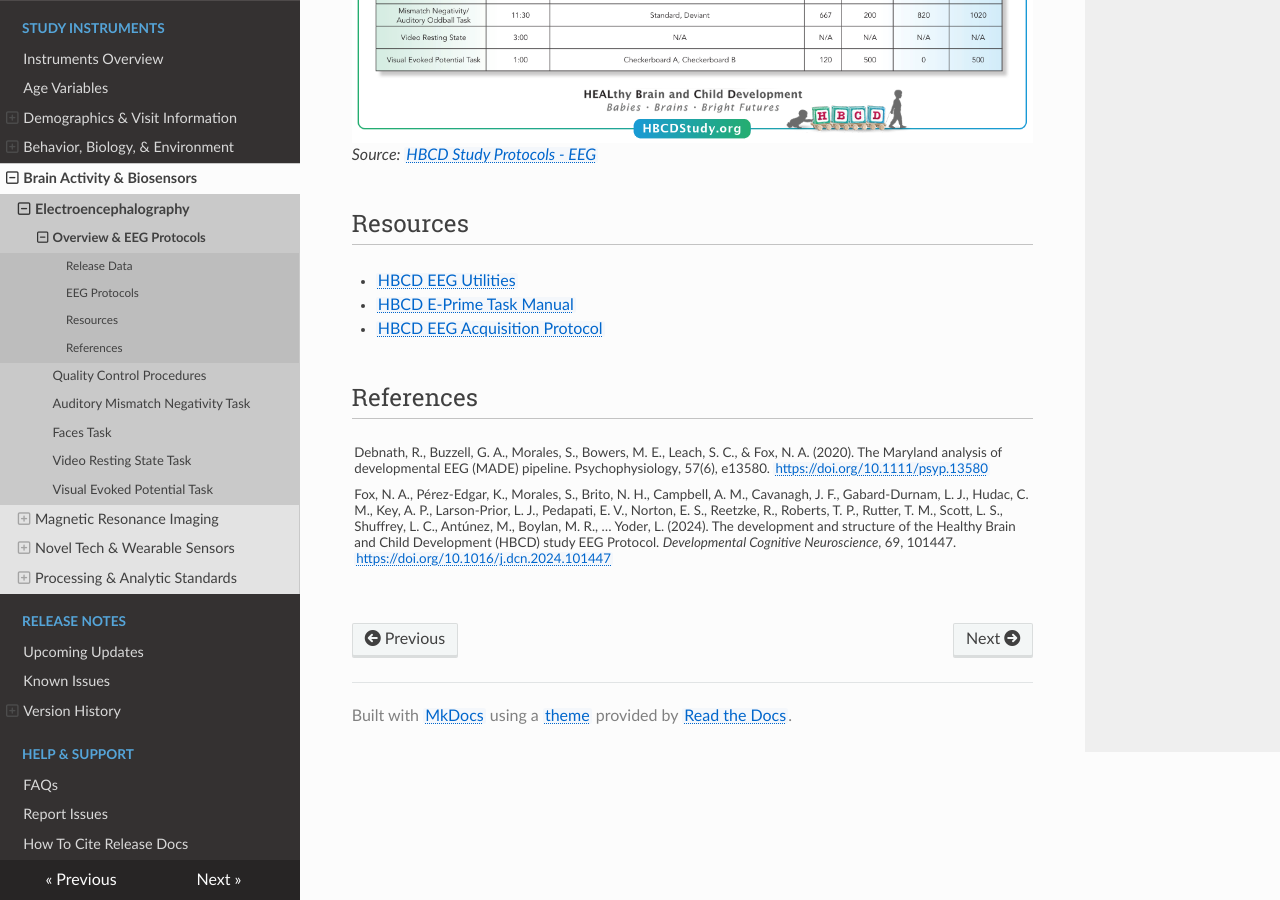
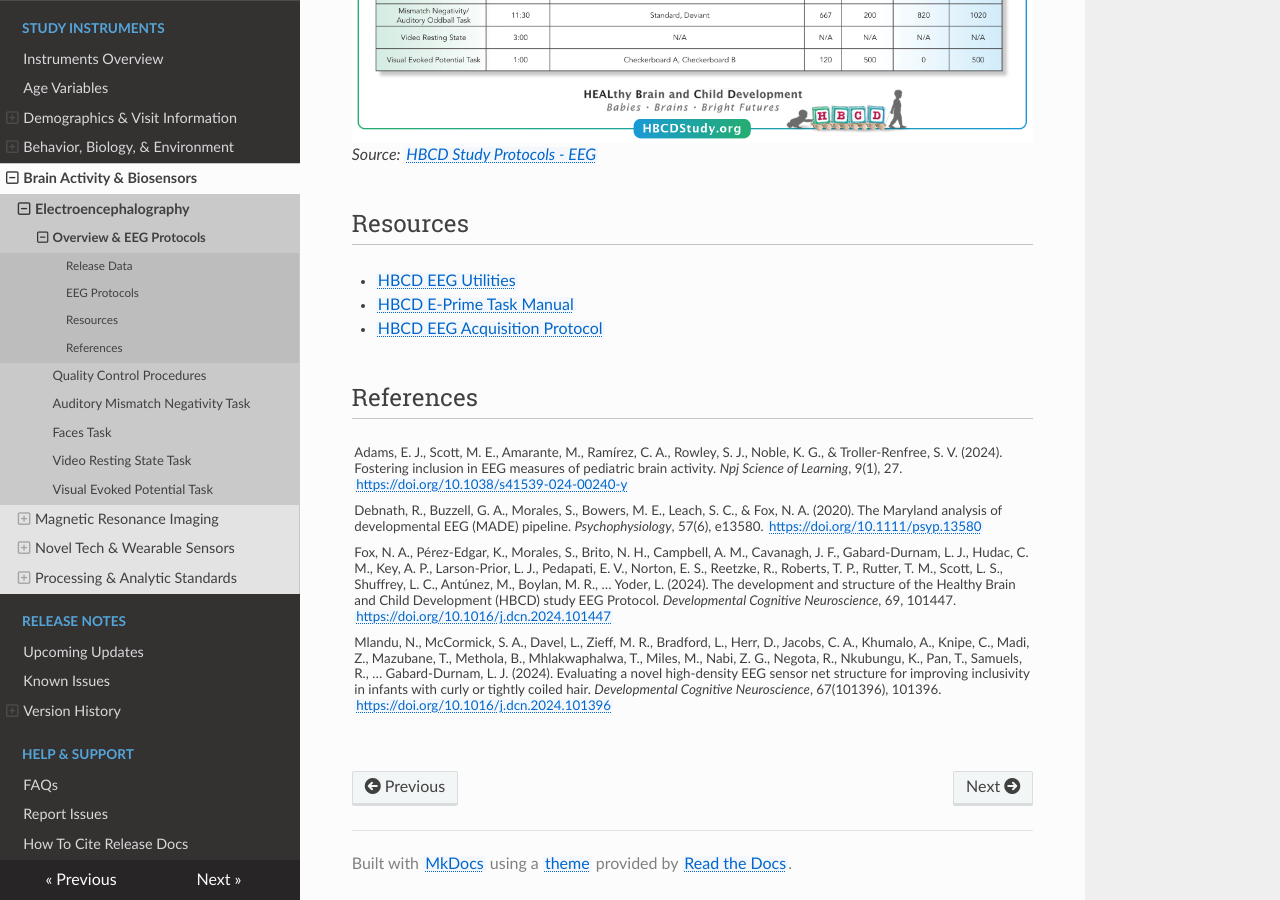
Before and after one commit to nbdc-datahub/hbcd-docs, an MkDocs documentation site: the page built from docs/instruments/eeg/index.md, in a window 1280 px wide and 900 px high, scrolled down 1366 px. Built offline with MkDocs 1.6.1, drawn with Linux system fonts in a browser that asks for light colours; nearby versions of some CDN libraries.

Commit message:
Update index.md
add missing references to eeg overview

```diff
--- a/docs/instruments/eeg/index.md
+++ b/docs/instruments/eeg/index.md
@@ -208,7 +208,9 @@
 ## References
 
 <div class="references">
-    <p>Debnath, R., Buzzell, G. A., Morales, S., Bowers, M. E., Leach, S. C., & Fox, N. A. (2020). The Maryland analysis of developmental EEG (MADE) pipeline. Psychophysiology, 57(6), e13580. <a href="https://doi.org/10.1111/psyp.13580" target="_blank">https://doi.org/10.1111/psyp.13580</a></p>
+    <p>Adams, E. J., Scott, M. E., Amarante, M., Ramírez, C. A., Rowley, S. J., Noble, K. G., & Troller-Renfree, S. V. (2024). Fostering inclusion in EEG measures of pediatric brain activity. <i>Npj Science of Learning</i>, 9(1), 27. <a href="https://doi.org/10.1038/s41539-024-00240-y" target="_blank">https://doi.org/10.1038/s41539-024-00240-y</a></p>
+    <p>Debnath, R., Buzzell, G. A., Morales, S., Bowers, M. E., Leach, S. C., & Fox, N. A. (2020). The Maryland analysis of developmental EEG (MADE) pipeline. <i>Psychophysiology</i>, 57(6), e13580. <a href="https://doi.org/10.1111/psyp.13580" target="_blank">https://doi.org/10.1111/psyp.13580</a></p>
     <p>Fox, N. A., Pérez-Edgar, K., Morales, S., Brito, N. H., Campbell, A. M., Cavanagh, J. F., Gabard-Durnam, L. J., Hudac, C. M., Key, A. P., Larson-Prior, L. J., Pedapati, E. V., Norton, E. S., Reetzke, R., Roberts, T. P., Rutter, T. M., Scott, L. S., Shuffrey, L. C., Antúnez, M., Boylan, M. R., … Yoder, L. (2024). The development and structure of the Healthy Brain and Child Development (HBCD) study EEG Protocol. <i>Developmental Cognitive Neuroscience</i>, 69, 101447. <a href="https://doi.org/10.1016/j.dcn.2024.101447" target="_blank">https://doi.org/10.1016/j.dcn.2024.101447</a></p>
+    <p>Mlandu, N., McCormick, S. A., Davel, L., Zieff, M. R., Bradford, L., Herr, D., Jacobs, C. A., Khumalo, A., Knipe, C., Madi, Z., Mazubane, T., Methola, B., Mhlakwaphalwa, T., Miles, M., Nabi, Z. G., Negota, R., Nkubungu, K., Pan, T., Samuels, R., … Gabard-Durnam, L. J. (2024). Evaluating a novel high-density EEG sensor net structure for improving inclusivity in infants with curly or tightly coiled hair. <i>Developmental Cognitive Neuroscience</i>, 67(101396), 101396. <a href="https://doi.org/10.1016/j.dcn.2024.101396" target="_blank">https://doi.org/10.1016/j.dcn.2024.101396</a></p>
 </div>
 <br>
```
